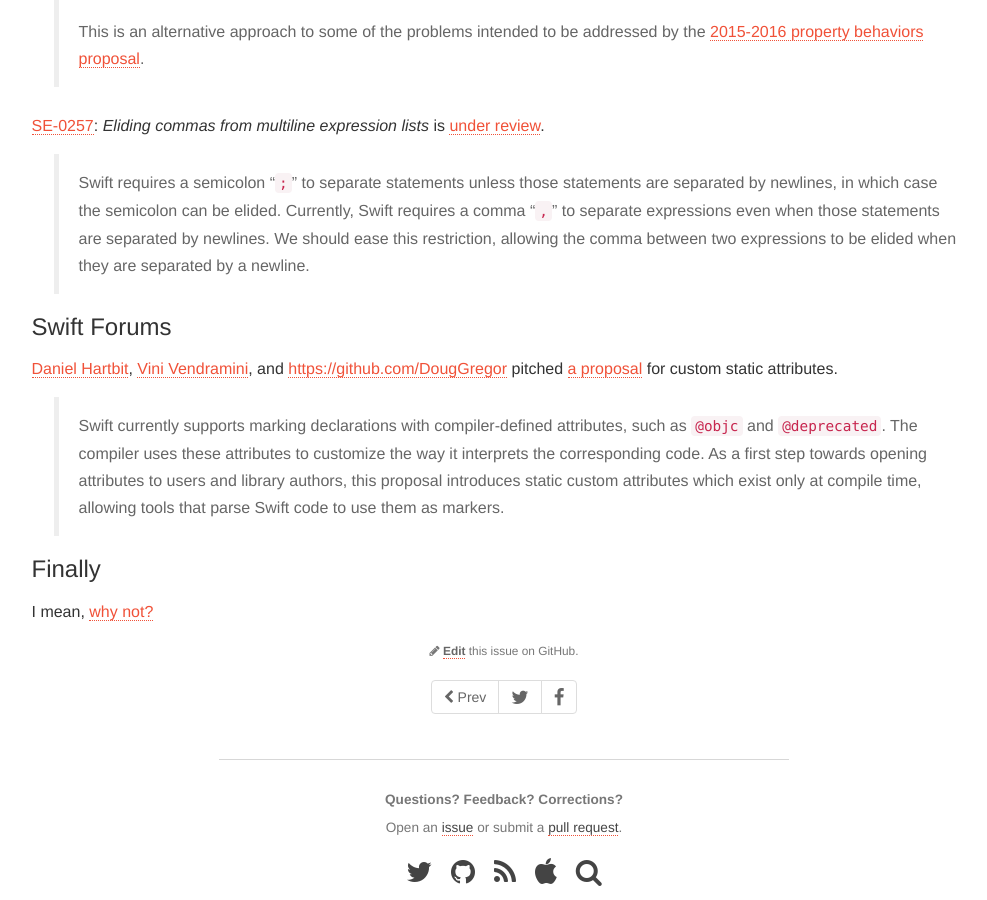
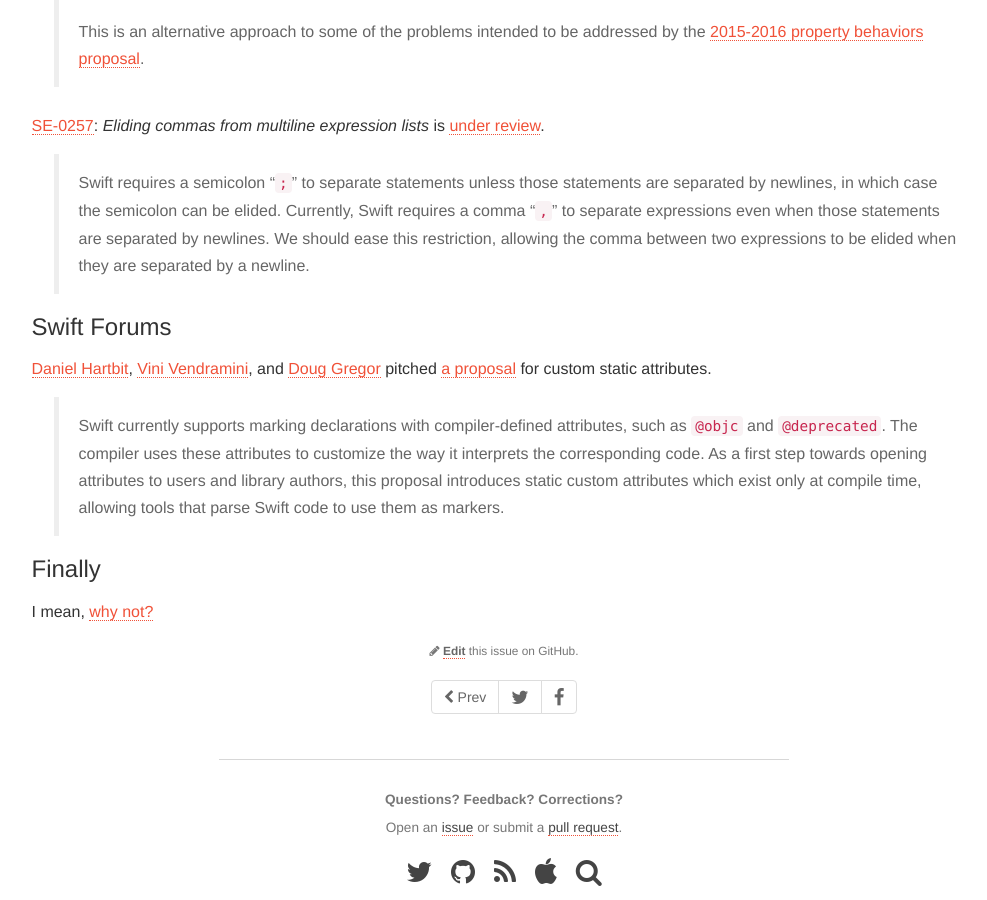
Before and after one commit to SwiftWeekly/swiftweekly.github.io, a Jekyll site: the page built from _posts/2019-04-18-issue-132.md, in a window 1280 px wide and 900 px high, scrolled down 1873 px. Shown: the whole window, without its empty margins (136-1123 px from the left). Built offline with Jekyll 4.4.1, drawn with Linux system fonts in a browser that asks for light colours.

Commit message:
Update 2019-04-18-issue-132.md

```diff
--- a/_posts/2019-04-18-issue-132.md
+++ b/_posts/2019-04-18-issue-132.md
@@ -66,7 +66,7 @@ Apple [released](https://developer.apple.com/documentation/xcode_release_notes/x
 
 ### Swift Forums
 
-[Daniel Hartbit](https://twitter.com/dhartbit), [Vini Vendramini](https://twitter.com/vvendra), and [https://github.com/DougGregor](https://twitter.com/dgregor79) pitched [a proposal](https://forums.swift.org/t/pitch-static-custom-attributes-round-2/22938) for custom static attributes.
+[Daniel Hartbit](https://twitter.com/dhartbit), [Vini Vendramini](https://twitter.com/vvendra), and [Doug Gregor](https://twitter.com/dgregor79) pitched [a proposal](https://forums.swift.org/t/pitch-static-custom-attributes-round-2/22938) for custom static attributes.
 
 > Swift currently supports marking declarations with compiler-defined attributes, such as `@objc` and `@deprecated`. The compiler uses these attributes to customize the way it interprets the corresponding code. As a first step towards opening attributes to users and library authors, this proposal introduces static custom attributes which exist only at compile time, allowing tools that parse Swift code to use them as markers.
 
```
